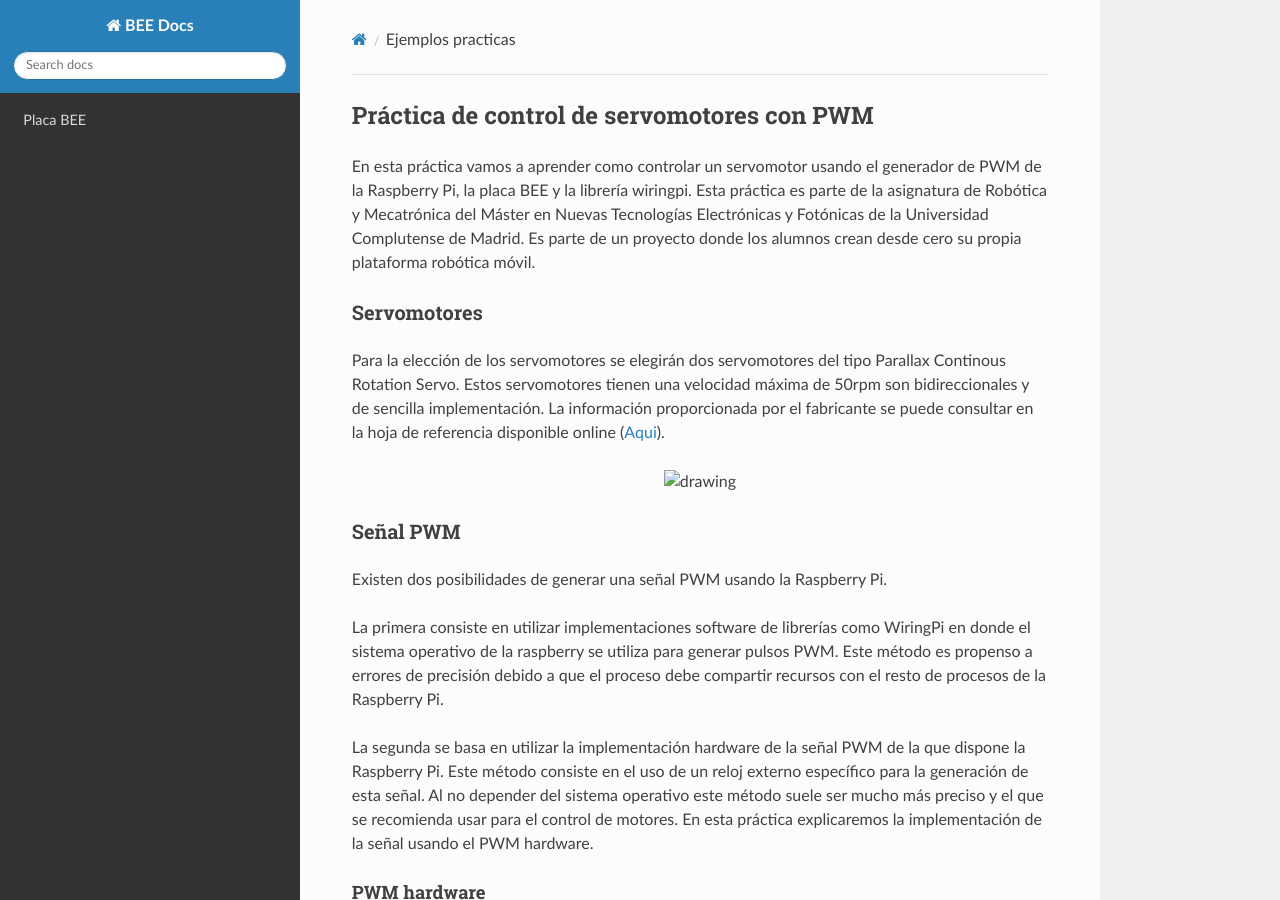
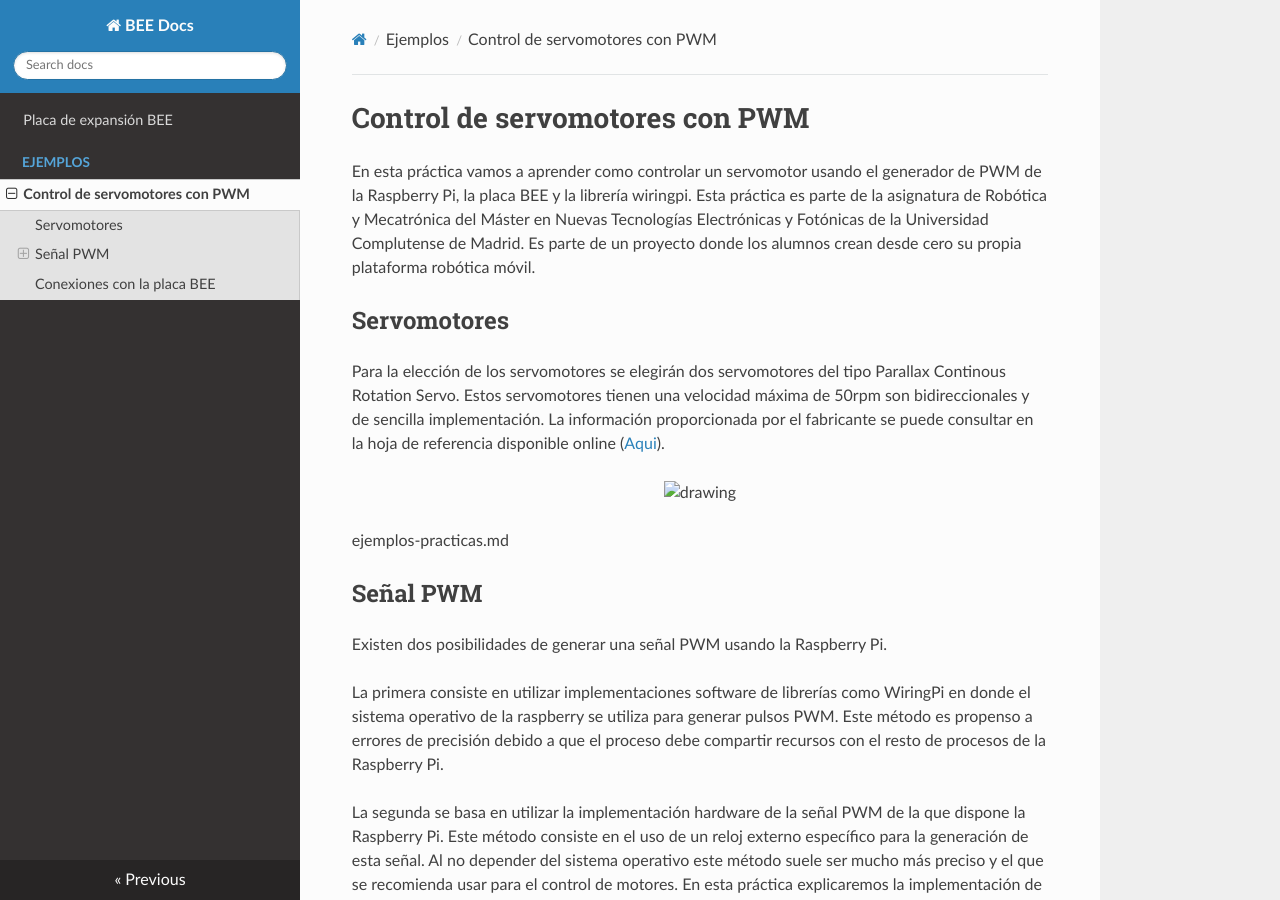
Before and after one commit to tenllado/bee_docs, an MkDocs documentation site: the page built from docs/ejemplos/control_servomotores.md, in a window 1280 px wide and 900 px high. Built offline with MkDocs 1.6.1, drawn with Linux system fonts in a browser that asks for light colours; nearby versions of some CDN libraries.

Commit message:
reorganización, 1 fichero por ejemplo/práctica

````diff
--- a/docs/ejemplos-practicas.md
+++ b/docs/ejemplos/control_servomotores.md
@@ -1,4 +1,4 @@
-## Práctica de control de servomotores con PWM
+# Control de servomotores con PWM
 
 En esta práctica vamos a aprender como controlar un servomotor usando el generador
 de PWM de la Raspberry Pi, la placa BEE y la librería wiringpi. Esta práctica
@@ -6,7 +6,7 @@ es parte de la asignatura de Robótica y Mecatrónica del Máster en Nuevas Tecn
 Electrónicas y Fotónicas de la Universidad Complutense de Madrid. Es parte de un proyecto
 donde los alumnos crean desde cero su propia plataforma robótica móvil.
 
-### Servomotores
+## Servomotores
 
 Para la elección de los servomotores se elegirán dos servomotores del tipo Parallax Continous
 Rotation Servo. Estos servomotores tienen una velocidad máxima de 50rpm son bidireccionales
@@ -15,9 +15,9 @@ consultar en la hoja de referencia disponible online ([Aqui](https://docs.rs-onl
 
 <p align="center">
   <img src="img/servos.jpg" alt="drawing" width="300"/>
-</p>
+</p>ejemplos-practicas.md
 
-### Señal PWM
+## Señal PWM
 
 Existen dos posibilidades de generar una señal PWM usando la Raspberry Pi.
 
@@ -32,7 +32,7 @@ específico para la generación de esta señal. Al no depender del sistema opera
 este método suele ser mucho más preciso y el que se recomienda usar para el control
 de motores. En esta práctica explicaremos la implementación de la señal usando el PWM hardware.
 
-#### PWM hardware
+### PWM hardware
 Lo primero que hay que saber para trabajar con la señal de PWM, es que el
 reloj disponible en la Raspberry Pi funciona a una frecuencia constante de
 19.2 Mhz. Nuestro primero objetivo es adaptar esta frecuencia a la frecuencia de
@@ -45,7 +45,7 @@ el divisor y el rango. El divisor nos permite escalar la frecuencia de trabajo d
 reloj. El rango nos define la resolución de cada periodo de PWM y por lo tanto
 también la frecuencia máxima que podremos conseguir.
 
-#### Configuración de la Frecuencia PWM
+### Configuración de la Frecuencia PWM
 
 Para ajustar la frecuencia de la señal PWM, utilizamos dos parámetros:
 
@@ -67,14 +67,14 @@ Cálculo:
 ```
 f_PWM = 19.2 MHz / (192 × 2000) = 50 Hz
 ```
-#### Código
+### Código
 
 Para implementar la señal PWM con la frecuencia indicada en el apartado anterior
 se puede utilizar el siguiente código base. Este código utiliza la biblioteca
 WiringPi para generar señales PWM y controlar la intensidad de giro de dos motores
 conectados a la Raspberry Pi.
 
-###### Código en C:
+##### Código en C:
 
 ```c
 #include <wiringPi.h>
@@ -154,7 +154,7 @@ En este código se realizan los siguientes pasos:
 movimientos de los motores cambiando cada valor con una pulsación de teclado.
 5. Luego, se realiza una variación gradual de la intensidad de la señal PWM.
 
-### Conexiones con la placa BEE
+## Conexiones con la placa BEE
 
 Una vez tenemos implementado el código lo único que nos quedaría sería realizar
 las conexiones correspondientes entre la placa BEE y los servomotores para probar
--- a/mkdocs.yml
+++ b/mkdocs.yml
@@ -1,6 +1,8 @@
 site_name: BEE Docs
 
 nav:
-  - Placa BEE: index.md
+  - index.md
+  - Ejemplos:
+    - ejemplos/control_servomotores.md
 
 theme: readthedocs
````
